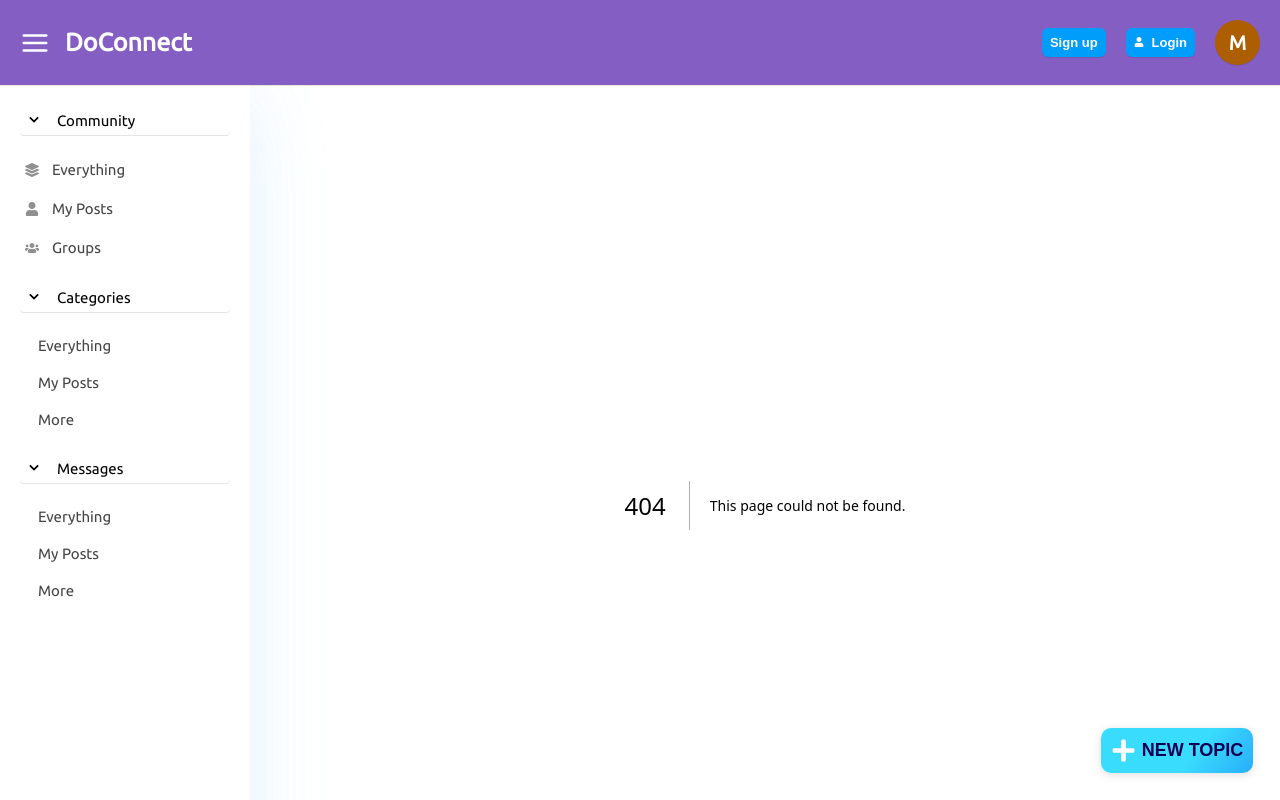
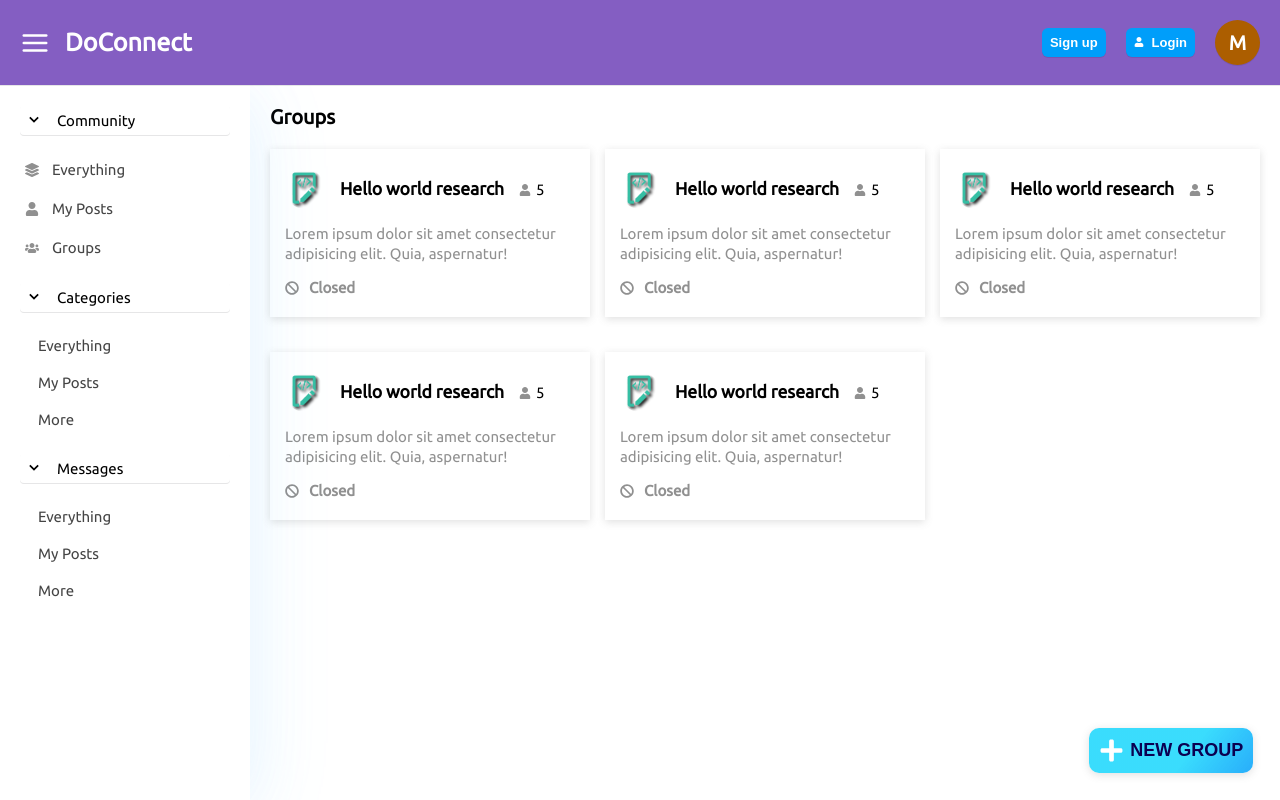
Before and after one commit to mhdZhHan/do-connect, a Next.js app in the folder client/: page /groups in a window 1280 px wide. Before the commit this address had no page. Shown: the top 800 px of the page. Built offline with nearby package versions, Linux system fonts and the light colour scheme.

Commit message:
Add groupsCard

```diff
--- /dev/null
+++ b/client/app/groups/page.js
@@ -0,0 +1,24 @@
+import { CreateButton, GroupsCard } from '@/components'
+import styles from '@/styles/pages/groups.module.scss'
+
+const Groups = () => {
+    return (
+        <section id="groups">
+            <div className={styles.groupsContainer__head}>
+                <h2 className={styles.groupsContainer__head__title}>Groups</h2>
+            </div>
+
+            <div className={styles.groupsContainer__groups}>
+                <GroupsCard />
+                <GroupsCard />
+                <GroupsCard />
+                <GroupsCard />
+                <GroupsCard />
+            </div>
+
+            <CreateButton btnText="New Group" />
+        </section>
+    )
+}
+
+export default Groups
--- a/client/app/layout.js
+++ b/client/app/layout.js
@@ -1,7 +1,7 @@
 "use client"
 import { useEffect, useState } from 'react'
 import '@/styles/global.scss'
-import { Header, Sidebar, Footer, CreateButton, AuthForm } from "@/components"
+import { Header, Sidebar, Footer, AuthForm } from "@/components"
 
 export default function RootLayout({ children }) {
 	const [isSidebarOpen, setIsSidebarOpen] = useState(false)
@@ -51,8 +51,6 @@ export default function RootLayout({ children }) {
 				 />}
 
 				<Footer />
-
-				<CreateButton />
 			</body>
 		</html>
 	)
--- a/client/app/page.js
+++ b/client/app/page.js
@@ -1,4 +1,4 @@
-import { Banner } from "@/components"
+import { Banner, CreateButton } from "@/components"
 import ListControls from "@/components/common/listControls/ListControls"
 
 export const metadata = {
@@ -12,6 +12,7 @@ export default function Home() {
 			<Banner />
 			<div className="separator"></div>
 			<ListControls />
+			<CreateButton btnText="New Topic" />
 		</section>
 	)
 }
--- a/client/components/buttons/CreateButton.js
+++ b/client/components/buttons/CreateButton.js
@@ -1,6 +1,6 @@
 import { FaPlus } from 'react-icons/fa'
 
-const CreateButton = () => {
+const CreateButton = ({ btnText }) => {
     return (
         <button style={{
             position: 'fixed',
@@ -23,7 +23,7 @@ const CreateButton = () => {
                 textTransform: 'uppercase',
                 fontSize: '1.8rem',
                 marginLeft: '.6rem',
-            }}>New Topic</span>
+            }}>{btnText}</span>
         </button>
     )
 }
--- /dev/null
+++ b/client/components/groups/GroupsCard.js
@@ -0,0 +1,37 @@
+import { FaUser, FaBan } from 'react-icons/fa'
+import styles from '@/styles/pages/groups.module.scss'
+
+const GroupsCard = () => {
+    return (
+        <div className={styles.cardContainer}>
+            <div className={styles.cardContainer__top}>
+                <div className={styles.cardContainer__top__logo}>
+                    <img src="/assets/group-logo.png" alt="group_logo" />
+                </div>
+
+                <div className={styles.cardContainer__top__title}>
+                    <h3>Hello world research</h3>
+                </div>
+
+                <div className={styles.cardContainer__top__userCount}>
+                    <span className={styles.userIcon}><FaUser size={12} color="#909090" /></span>
+                    <span className={styles.userCount}>5</span>
+                </div>
+            </div>
+
+            <div className={styles.cardContainer__body}>
+                <p className={styles.cardContainer__body__text}>
+                    Lorem ipsum dolor sit amet consectetur
+                    adipisicing elit. Quia, aspernatur!
+                </p>
+
+                <div className={styles.cardContainer__body__badge}>
+                    <span className={styles.badge__icon}><FaBan size={14} color='#909090' /></span>
+                    <span className={styles.badge__text}>Closed</span>
+                </div>
+            </div>
+        </div>
+    )
+}
+
+export default GroupsCard
--- a/client/components/index.js
+++ b/client/components/index.js
@@ -4,8 +4,10 @@ import Footer from "./layout/Footer"
 import Banner from "./home/Banner"
 import CreateButton from "./buttons/CreateButton"
 import AuthForm from "./forms/AuthForm"
+import GroupsCard from "./groups/GroupsCard"
 
 export {
     Header, Sidebar, Footer,
-    Banner, CreateButton, AuthForm
+    Banner, CreateButton, AuthForm,
+    GroupsCard,
 }
--- a/client/components/layout/Sidebar.js
+++ b/client/components/layout/Sidebar.js
@@ -1,5 +1,6 @@
 "use client"
 import Link from "next/link"
+
 import { useState } from "react"
 import { BiChevronDown, BiChevronRight } from 'react-icons/bi'
 import { FaLayerGroup, FaUser, FaUsers } from 'react-icons/fa'
@@ -38,7 +39,7 @@ const Sidebar = ({ isSidebarOpen }) => {
                                 </span>
                                 <span className="sidebar-container__content__text">My Posts</span>
                             </Link></li>
-                            <li><Link href="" className="sidebar-container__content__item">
+                            <li><Link href="/groups" className="sidebar-container__content__item">
                                 <span className="sidebar-container__content__prefix-icon">
                                     <FaUsers size={14} color="#909090" />
                                 </span>
--- /dev/null
+++ b/client/styles/pages/groups.module.scss
@@ -0,0 +1,94 @@
+@use '../variables' as *;
+
+.groupsContainer__head {
+    .groupsContainer__head__title {
+        font-size: 2rem;
+        font-weight: 600;
+        margin-bottom: 2rem;
+    }
+}
+.groupsContainer__groups {
+    display: grid;
+    grid-template-columns: repeat(auto-fit, minmax(30rem, 1fr));
+    gap: 1.5rem;
+    align-items: stretch;
+    justify-content: center;
+}
+
+
+// groups card
+.cardContainer {
+    cursor: pointer;
+    transition: all .3s ease;
+
+    background: $white;
+    box-shadow: $card_shadow_01;
+
+    padding: 2rem 1.5rem;
+    margin-bottom: 2rem;
+
+    &:hover {
+        box-shadow: $hover_shadow;
+    }
+    .cardContainer__top {
+        display: flex;
+        align-items: center;
+        margin-bottom: 1.5rem;
+        .cardContainer__top__logo {
+            margin-right: 1.5rem;
+            img {
+                background-size: 40px;
+                height: 40px;
+                width: 40px;
+                border-radius: 50%;
+                display: flex;
+                align-items: center;
+                justify-content: center;
+                background-repeat: no-repeat;
+            }
+        }
+
+        .cardContainer__top__title {
+            word-break: break-word;
+            line-height: 1.2;
+            font-size: 1.5rem;
+            margin-right: 1.5rem;
+        }
+
+        .cardContainer__top__userCount {
+            display: flex;
+            align-items: center;
+            .userIcon {
+                margin-right: .5rem;
+                margin-top: 0.3rem;
+            }
+            .userCount {
+                font-size: 1.5rem;
+            }
+        }
+    }
+
+    .cardContainer__body {
+        .cardContainer__body__text {
+            word-break: break-word;
+            line-height: 1.3;
+            font-size: 1.5rem;
+            color: $gray;
+            margin-bottom: 1.5rem;
+        }
+
+        .cardContainer__body__badge {
+            display: flex;
+            align-items: center;
+            .badge__icon {
+                margin-right: 1rem;
+                margin-top: 0.3rem;
+            }
+            .badge__text {
+                color: $gray;
+                font-size: 1.5rem;
+                font-weight: 600;
+            }
+        }
+    }
+}
--- a/client/styles/variables.scss
+++ b/client/styles/variables.scss
@@ -37,3 +37,4 @@ $box_shadow_01: rgba(17, 17, 26, 0.1) 0px 1px 0px;
 $tocShadow: rgba(0, 0, 0, 0.1) 0px 1px 3px 0px, rgba(0, 0, 0, 0.06) 0px 1px 2px 0px;
 $card_shadow_01: rgba(99,99,99,.2) 0px 2px 8px 0px;
 $card_shadow_02: 0 8px 60px 0 rgba(103,151,255,.1),0 12px 90px 0 rgba(103, 237, 255, 0.1);
+$hover_shadow: 0 4px 14px rgba(0,0,0,.15);
```
Also changed, not shown: client/public/assets/group-logo.png (added).
